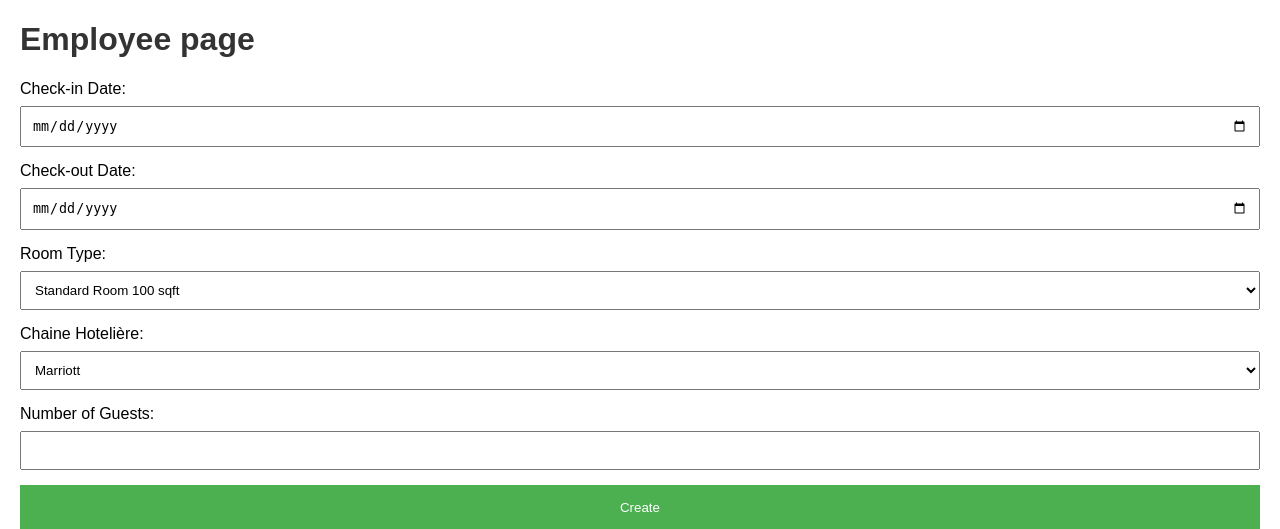
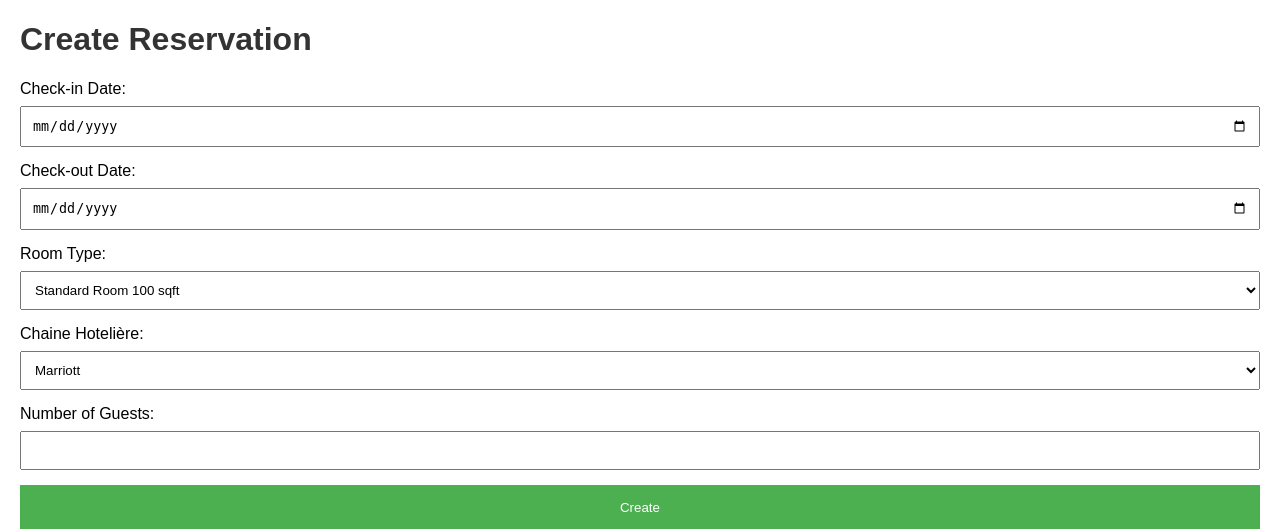
Before and after one commit to KugleBlitz007/ProjectCSI2532, a Flask app: page /employee-action in a window 1280 px wide. Shown: the top 529 px of the page. Run offline with Flask 3, Linux system fonts and the light colour scheme; some libraries are stand-ins or nearby versions.

Commit message:
anrager le bouton pour creer une reservation

```diff
--- a/server.py
+++ b/server.py
@@ -59,8 +59,8 @@ def execute_query():
     return render_template('result.html', result=result)
 
 @app.route('/employee-action')
-def employee_page():
-    return render_template('employee.html')
+def create_reservation():
+    return render_template('create_reservation.html')
 
 @app.route('/reservation', methods=['GET', 'POST'])
 def reservation_form():
@@ -71,6 +71,16 @@ def reservation_form():
 def confirm_reservation():
     return render_template('reservation_confirmed.html')
 
+@app.route('/employee_page-action', methods=['GET', 'POST'])
+def employee_page():
+    if request.method == 'GET':
+        # Handle GET request (render the employee page)
+        return render_template('employeePage.html')
+    elif request.method == 'POST':
+        # Handle POST request (perform actions based on form submission)
+        # Add your code here to handle the form submission
+        pass  # Placeholder for handling POST request
+
 
 app.secret_key = '1234'
 
--- a/templates/employee.html
+++ b/templates/create_reservation.html
@@ -3,7 +3,7 @@
 <head>
     <meta charset="UTF-8">
     <meta name="viewport" content="width=device-width, initial-scale=1.0">
-    <title>Employe Page</title>
+    <title>Create Reservation</title>
     <style>
         body {
             font-family: Arial, sans-serif;
@@ -60,7 +60,7 @@
     </style>
 </head>
 <body>
-    <h1>Employee page</h1>
+    <h1>Create Reservation</h1>
 
     <form id="bookingForm" action="/execute_query" method="post">
 
```
Also changed, not shown: templates/employeePage.html (added, +16 -0 lines), templates/index.html (+9 -0 lines).
